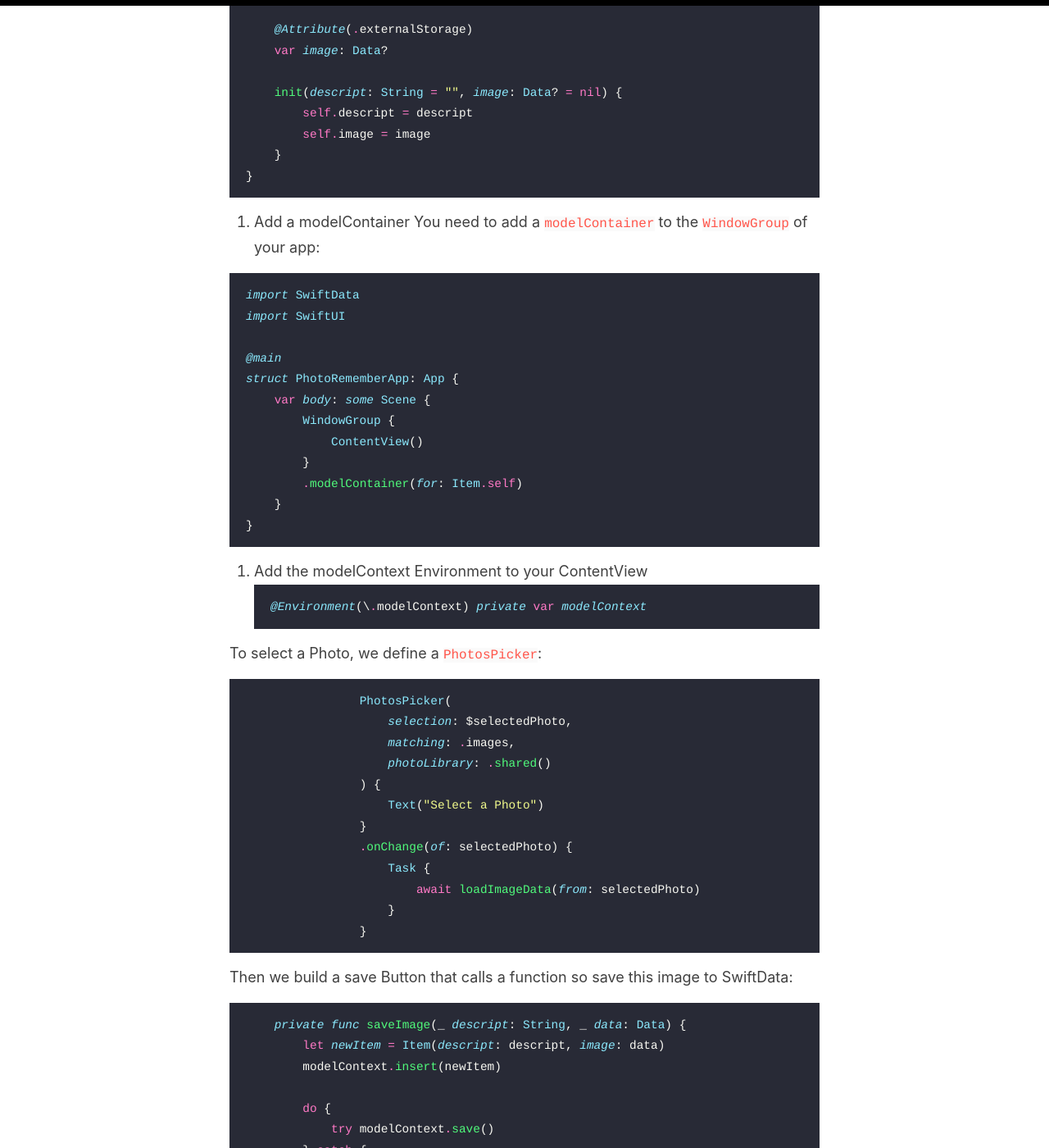
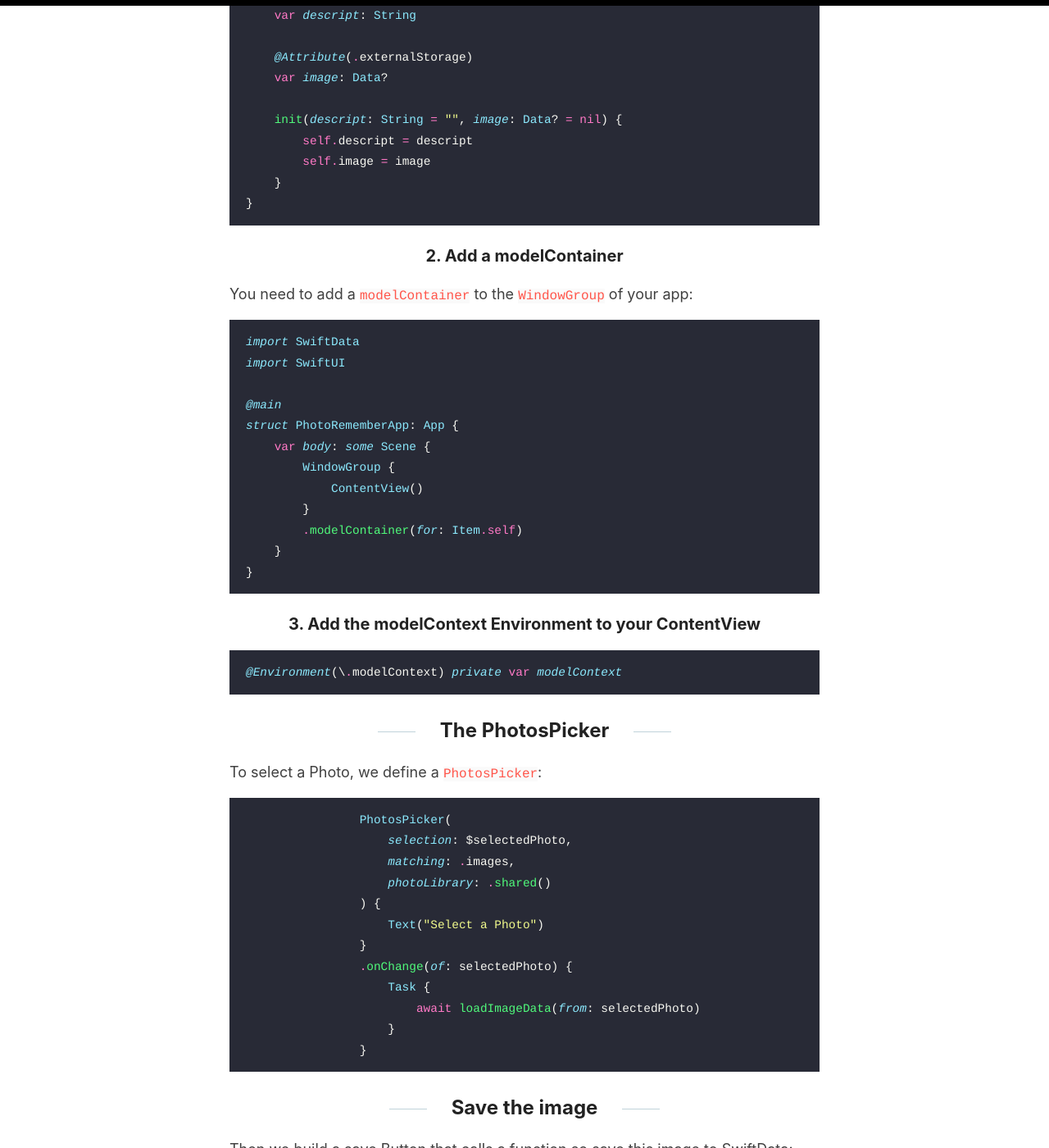
Before and after one commit to krz/krz.github.io, a Jekyll site: the page built from _posts/2024-06-15-saving-image-to-swiftdata.md, in a window 1280 px wide and 1400 px high, scrolled down 1306 px. Shown: the whole window at 82% size. Built offline with Jekyll 4.4.1, drawn with Linux system fonts in a browser that asks for light colours; some of the changed text lies outside the part shown.

Commit message:
update sections

````diff
--- a/_posts/2024-06-15-saving-image-to-swiftdata.md
+++ b/_posts/2024-06-15-saving-image-to-swiftdata.md
@@ -10,11 +10,11 @@ Enter SwiftData, a powerful framework introduced by Apple to streamline data man
 
 In this blog post, we will delve into a practical example of using SwiftData to save images selected by the user through a `PhotosPicker`. We will walk through the entire process, from setting up your data model to displaying a list of saved images with descriptions. By the end of this guide, you'll have a solid understanding of how to leverage SwiftData to enhance your app's functionality and provide a smooth user experience. Let's get started!
 
-### Requirements for Swift Data
+## Requirements for Swift Data
 
 Using SwiftCode requires the following steps:
 
-1. Define the class
+### 1. Define the class
 The class has to use the `@Model` macro and the `@Attribute(.externalStorage)` to save the image. Don't forget to import `SwiftData`.
 In our app, we want to save the image and a description of the image. The class looks like this:
 
@@ -39,7 +39,7 @@ class Item {
 }
 ```
 
-2. Add a modelContainer
+### 2. Add a modelContainer
 You need to add a `modelContainer` to the `WindowGroup` of your app:
 
 ```swift
@@ -57,10 +57,12 @@ struct PhotoRememberApp: App {
 }
 ```
 
-3. Add the modelContext Environment to your ContentView
+### 3. Add the modelContext Environment to your ContentView
 ```swift
 @Environment(\.modelContext) private var modelContext
 ```
+
+## The PhotosPicker
 
 To select a Photo, we define a `PhotosPicker`:
 ```swift
@@ -77,6 +79,8 @@ To select a Photo, we define a `PhotosPicker`:
                     }
                 }
 ```
+
+## Save the image
 
 Then we build a save Button that calls a function so save this image to SwiftData:
 
@@ -96,6 +100,8 @@ Then we build a save Button that calls a function so save this image to SwiftDat
         imageDescription = ""
     }
 ```
+
+## The complete app
 
 Let's put everything together:
 
````
